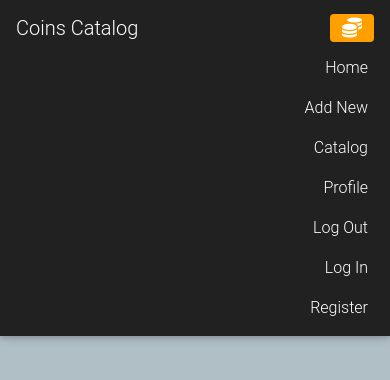
After one commit to Code-Institute-Submissions/MP3-1, a Flask app: page /home in a window 390 px wide, after a click that opens the changed part. The commit adds this page. Shown: the top 380 px of the page. Run offline with Flask 2, Linux system fonts and the light colour scheme; data that the repository does not hold is empty; some libraries are stand-ins or nearby versions.

Commit message:
Add MDB navbar with mobile menu

```diff
--- a/app.py
+++ b/app.py
@@ -18,7 +18,8 @@ mongo = PyMongo(app)
 
 
 @app.route("/")
-def get_user_data():
+@app.route("/home")
+def home():
     username = list(mongo.db.users.find())
     return render_template("profile.html", users=username)
 
--- a/static/css/style.css
+++ b/static/css/style.css
@@ -0,0 +1,18 @@
+body{
+    background-color: #B0BEC5;
+}
+a{
+    color:#B0BEC5;
+}
+nav button{
+    background-color: #FFA000 !important;
+}
+nav a:hover{
+    color: #FFA000 !important;
+}
+
+h2{
+    margin-top: 100px;
+    background-color: dimgrey;
+    text-align: center;
+}
--- /dev/null
+++ b/templates/base.html
@@ -0,0 +1,79 @@
+<!DOCTYPE html>
+<html lang="en">
+<head>
+    <meta charset="UTF-8">
+    <meta name="viewport" content="width=device-width, initial-scale=1.0">
+    <meta name="Description" content="Coins Catalog"/>
+     <!-- Font Awesome -->
+    <link rel="stylesheet" href="https://cdnjs.cloudflare.com/ajax/libs/font-awesome/5.15.2/css/all.min.css"
+        integrity="sha512-HK5fgLBL+xu6dm/Ii3z4xhlSUyZgTT9tuc/hSrtw6uzJOvgRr2a9jyxxT1ely+B+xFAmJKVSTbpM/CuL7qxO8w==" crossorigin="anonymous" type="text/css">
+    <!-- Bootstrap CSS -->
+    <link rel="stylesheet" href="https://cdn.jsdelivr.net/npm/bootstrap@4.5.3/dist/css/bootstrap.min.css"
+        integrity="sha384-TX8t27EcRE3e/ihU7zmQxVncDAy5uIKz4rEkgIXeMed4M0jlfIDPvg6uqKI2xXr2" crossorigin="anonymous" type="text/css">
+     <!-- MDB CSS -->
+    <link href="https://cdnjs.cloudflare.com/ajax/libs/mdbootstrap/4.19.1/css/mdb.min.css" rel="stylesheet" type="text/css">
+     <!-- Custom CSS -->
+    <link rel="stylesheet" href="{{ url_for('static',filename='css/style.css')}}" type="text/css">
+    <title>Coins Catalog</title>
+</head>
+
+<body>
+    <header>
+        <!-- navbar from: https://mdbootstrap.com/docs/standard/navigation/navbar/-->
+        <!-- fixed navbar -->
+        <nav class="navbar navbar-expand-lg fixed-top navbar-dark bg-dark">
+            <div class="container-fluid">
+                <a class="navbar-brand" href="{{ url_for('home') }}">Coins Catalog</a>
+                 <!-- Toggle button -->
+                <button class="navbar-toggler" type="button" data-toggle="collapse" data-target="#navbarNav"
+                    aria-controls="navbarNav" aria-expanded="false" aria-label="Toggle navigation">
+                <i class="fas fa-coins"></i></button>
+                <div class="collapse navbar-collapse" id="navbarNav">
+                    <ul class="navbar-nav ml-auto ">
+                        <li class="nav-item ml-auto">
+                            <a class="nav-link" aria-current="page" href="{{ url_for('home') }}">Home</a>
+                        </li>
+                        <li class="nav-item ml-auto">
+                            <a class="nav-link" href="#">Add New</a>
+                        </li>
+                        <li class="nav-item ml-auto">
+                            <a class="nav-link" href="#">Catalog</a>
+                        </li>
+                        <li class="nav-item ml-auto">
+                            <a class="nav-link" href="#">Profile</a>
+                        </li>
+                        <li class="nav-item ml-auto">
+                            <a class="nav-link" href="#">Log Out</a>
+                        </li>
+                        <li class="nav-item ml-auto">
+                            <a class="nav-link" href="#">Log In</a>
+                        </li>
+                        <li class="nav-item ml-auto">
+                            <a class="nav-link" href="#">Register</a>
+                        </li>
+                    </ul>
+                </div>
+            </div>
+        </nav>
+
+    </header>
+    <section>
+        <h2>discover world's most popular coins</h2>
+    </section>
+
+    <main class="container">
+        {% block content %}
+        {% endblock %}
+    </main>
+
+    <!-- JQuery -->
+    <script src="https://code.jquery.com/jquery-3.5.1.min.js" integrity="sha256-9/aliU8dGd2tb6OSsuzixeV4y/faTqgFtohetphbbj0=" crossorigin="anonymous"></script>
+    <!-- Bootstrap JS -->
+    <script src="https://cdn.jsdelivr.net/npm/bootstrap@4.5.3/dist/js/bootstrap.bundle.min.js"
+        integrity="sha384-ho+j7jyWK8fNQe+A12Hb8AhRq26LrZ/JpcUGGOn+Y7RsweNrtN/tE3MoK7ZeZDyx" crossorigin="anonymous"></script>
+    <!-- MDB JS -->
+    <script src="https://cdnjs.cloudflare.com/ajax/libs/mdbootstrap/4.19.1/js/mdb.min.js" type="text/javascript" ></script>
+    <!-- Custom JS -->
+    <script src="{{ url_for('static',filename='js/script.js') }}"></script>
+</body>
+</html>
--- a/templates/profile.html
+++ b/templates/profile.html
@@ -1,14 +1,9 @@
-<!DOCTYPE html>
-<html lang="en">
-<head>
-    <meta charset="UTF-8">
-    <meta name="viewport" content="width=device-width, initial-scale=1.0">
-    <title>Profile page</title>
-</head>
-<body>
+{% extends "base.html" %}
+{% block content %}
+
     H!
     {% for data in users %}
         {{ data.first_name }}
     {% endfor %}
-</body>
-</html>
+
+{% endblock %}
```
